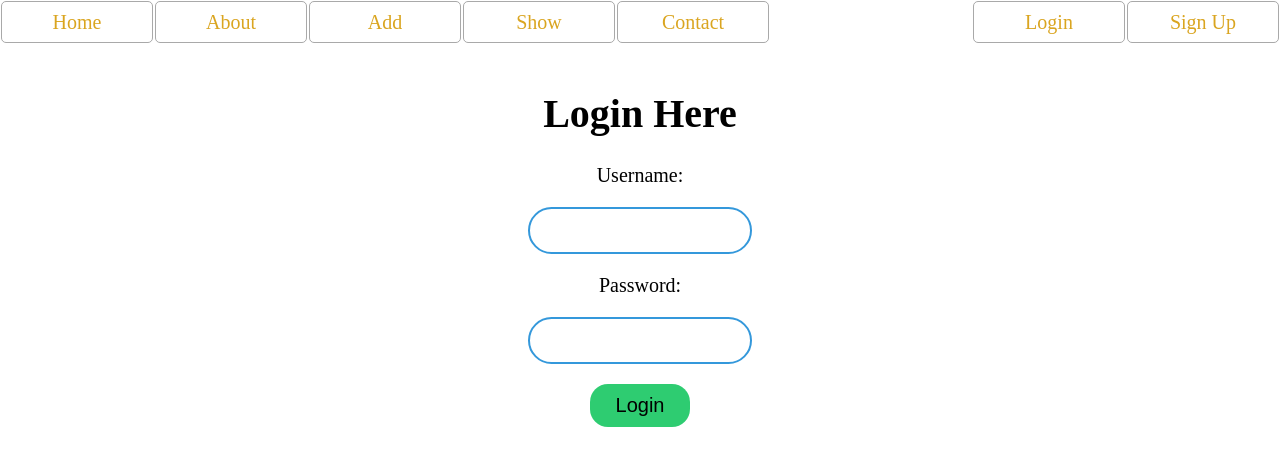
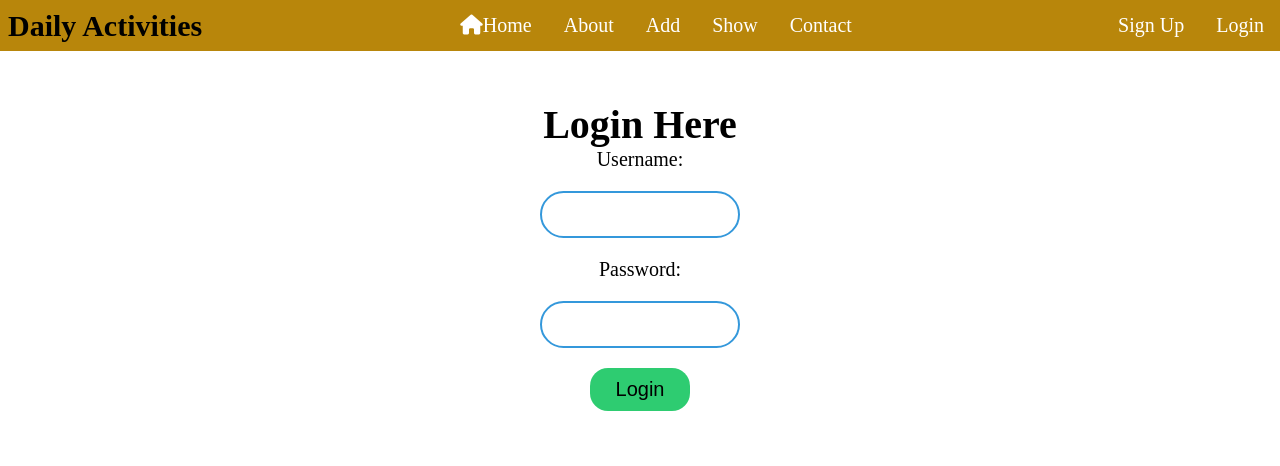
Before and after one commit to HussainShafayet/Daily-activities, a Django app: a page that uses templates/base.html in a window 1280 px wide. Shown: the top 466 px of the page. Run offline with Django 3.2, Linux system fonts and the light colour scheme; some libraries are stand-ins or nearby versions.

Commit message:
updated table

```diff
--- a/main/forms.py
+++ b/main/forms.py
@@ -13,7 +13,7 @@ class MyExpenses(forms.ModelForm):
         ]
 
     def __init__(self, user, *args, **kwargs):
-        super(MyExpenses, self).__init__(*args, **kwargs)
+        super(MyExpenses,self).__init__(*args, **kwargs)
         self.fields['category'].queryset=Category.objects.filter(user=user)
 
 
--- a/main/urls.py
+++ b/main/urls.py
@@ -4,7 +4,7 @@ from .import views
 urlpatterns = [
     path('', views.main, name='main'),
     path('about/', views.about, name='about'),
-    path('data/<int:id>', views.data, name='data'),
+    path('data/', views.data, name='data'),
     path('add/', views.form, name='add'),
     path('show/',views.show_catg,name='show'),
     path('category/',views.add_category,name='category'),
--- a/main/views.py
+++ b/main/views.py
@@ -3,6 +3,7 @@ from .models import Expenses,Category
 from .forms import MyExpenses, Register, UserLoginForm,Add_category
 from django.contrib.auth import authenticate, login, logout as django_logout
 from django.contrib.auth.decorators import login_required
+from django.db.models import Sum
 
 
 
@@ -35,7 +36,6 @@ def user_login(request):
 
                 }
                 return render(request,'login.html',contex)
-        print("Login Successfully")
     else:
         log_form =UserLoginForm()
     return render(request, 'login.html', {'log_form': log_form})
@@ -53,10 +53,31 @@ def about(request):
     return render(request,'about.html')
 
 @login_required(login_url='login')
-def data(request, id):
-    current_user=request.user
-    exps = Expenses.objects.filter(user=current_user,category__id=id)
-    return render(request, 'data.html', {'exps':exps})
+def data(request):
+    current_user = request.user
+    catgs = Category.objects.filter(user=current_user)
+    if request.POST.get('categ'):
+        cat = request.POST.get('categ')
+        id = Category.objects.get(user=current_user,category=cat)
+        exps = Expenses.objects.filter(user=current_user, category=id).order_by('date')
+        total_exps = exps.aggregate(Sum('amount'))
+        context = {
+            'cat':cat,
+            'catgs': catgs,
+            'total_exps': total_exps,
+            'exps': exps
+        }
+        return render(request, 'data.html', context)
+    else:
+        catgs = Category.objects.filter(user=current_user)
+        exps = Expenses.objects.filter(user=current_user).order_by('category','date',)
+        total_exps = exps.aggregate(Sum('amount'))
+        context = {
+            'catgs': catgs,
+            'total_exps': total_exps,
+            'exps': exps
+        }
+        return render(request, 'data.html', context)
 
 
 @login_required(login_url='login')
@@ -70,7 +91,7 @@ def form(request):
             exp.purpose = exp_form.cleaned_data['purpose']
             exp.amount = exp_form.cleaned_data['amount']
             exp.save()
-        return redirect('show')
+        return redirect('data')
 
     else:
         exp_form = MyExpenses(request.user)
@@ -90,8 +111,13 @@ def add_category(request):
             cat.user = request.user
             cat.category = category.cleaned_data['category']
             for i in ct:
-                if i.category == cat.category and i.user==request.user:
-                    return redirect('/')
+                if i.category == cat.category and i.user == request.user:
+                    contex = {
+                        'category': Add_category(),
+                        'error':"This category already added"
+                    }
+                    return render(request, 'form.html', contex)
+
             cat.save()
             return redirect('add')
     else:
@@ -103,15 +129,16 @@ def add_category(request):
 def show_catg(request):
     cur_user = request.user
     catgs = Category.objects.filter(user=cur_user)
-    return render(request, 'base.html', {'catgs': catgs})
+    return render(request, 'data.html', {'catgs': catgs})
 
 def edit(request, id):
     expense = Expenses.objects.get(id=id)
     if request.method == 'POST':
-        expe=MyExpenses(request.POST,instance=expense)
-        if expe.is_valid():
-            expe.save()
-            return redirect('data')
+        expense.category=Category.objects.get(id=request.POST['category'])
+        expense.purpose=request.POST['purpose']
+        expense.amount=request.POST['amount']
+        expense.save()
+        return redirect('data')
     else:
         form = MyExpenses(instance=expense, user=request.user)
         contex = {
--- a/static/js/main.js
+++ b/static/js/main.js
@@ -1,5 +1,8 @@
 $(document).ready(function() {
-    $('#data_del').on('click', function() {
+    $('.data_del').on('click', function() {
         return confirm('Are you sure?');
     });
+    $('#icon').click(function() {
+        $('#side-menu').slideToggle(1000);
+    });
 });
--- a/static/style/main.css
+++ b/static/style/main.css
@@ -1,65 +1,109 @@
- body {
+     * {
+         padding: 0;
          margin: 0;
-     padding: 0;
+         box-sizing: border-box;
      }
      /* Menubar Design*/
 
- #menu {
-     height: 40px;
+     nav {
+         background-color: darkgoldenrod;
+         display: flex;
+         justify-content: space-between;
+         align-items: center;
      }
 
- #menu ul {
+     nav #logo {
+         text-align: center;
+         padding: 7px 8px;
+         color: black;
+         font-size: 20px;
+     }
+
+     nav ul {
          margin: 0;
          padding: 0;
          list-style-type: none;
-     width: 100%;
-     margin: 0px auto;
+         display: flex;
      }
 
- #menu ul li {
-     position: relative;
-     text-align: center;
-     float: left;
-     width: 150px;
-     height: 40px;
-     line-height: 40px;
-     border: 1px solid darkgrey;
-     margin: 1px;
-     border-radius: 5px;
- }
-
- #menu ul li a {
+     nav a {
+         padding: 14px 16px;
          text-decoration: none;
          text-transform: capitalize;
          display: block;
          font-size: 20px;
-     color: goldenrod;
+         color: white;
      }
 
- #menu ul li a:hover {
-     background-color: #2ecc71;
+     nav a:hover {
          transition: 0.5s;
          color: black;
      }
 
- #menu ul li ul {
-     margin: 0px;
-     float: none;
-     display: none;
-     position: absolute;
+     nav #prof ul {
+         padding: 0;
+         margin: 0;
+         display: flex;
+         justify-content: flex-end;
+         align-items: center;
+         list-style-type: none;
      }
 
- #menu ul li:hover>ul {
-     display: block;
+     nav #prof li i {
+         cursor: pointer;
      }
 
- #menu ul ul ul {
-     margin-left: 150px;
-     top: 0;
+     nav #prof a {
+         padding: 14px 16px;
+         text-decoration: none;
+         text-transform: capitalize;
+         display: block;
+         font-size: 20px;
      }
 
- #menu ul .con {
-     float: right;
+     nav #prof .pro {
+         padding: 14px 16px;
+         font-size: 20px;
+     }
+
+     #side-menu {
+         background-color: #3498db;
+         width: 200px;
+         border: 1px solid seagreen;
+         position: absolute;
+         right: 0;
+         display: none;
+     }
+
+     #side-menu ul {
+         padding: 0;
+         margin: 0;
+         list-style-type: none;
+     }
+
+     #side-menu ul li {
+         display: flex;
+         align-items: center;
+         justify-content: center;
+         width: 100%;
+         padding: 14px 16px;
+     }
+
+     #side-menu a {
+         text-decoration: none;
+         text-transform: capitalize;
+         display: block;
+         font-size: 20px;
+         color: white;
+     }
+
+     #side-menu li:hover {
+         background-color: rgb(216, 140, 226);
+         transition: 0.5s;
+         -webkit-transition: 0.5s;
+         -moz-transition: 0.5s;
+         -ms-transition: 0.5s;
+         -o-transition: 0.5s;
      }
      /* table degin*/
 
@@ -87,14 +131,15 @@
          padding: 12px 12px;
      }
 
- #data_del {
+     .data_del {
          color: red;
          margin-left: 8px;
          font-size: 17px;
          text-decoration: none;
      }
 
- #data_edit {
+     .data_edit {
+         color: #2ecc71;
          margin-left: 8px;
          font-size: 17px;
          text-decoration: none;
@@ -161,3 +206,32 @@
          margin: 0 auto;
          text-align: center;
      }
+     /* Extra small devices (phones, 600px and down) */
+
+     @media only screen and (max-width: 600px) {
+         nav {
+             background-color: black;
+         }
+         nav ul {
+             flex-direction: column;
+         }
+         nav ul li.items {
+             text-align: center;
+             width: 100%;
+         }
+         #tab1 {
+             width: 100%;
+         }
+     }
+     /* Small devices (portrait tablets and large phones, 600px and up) */
+
+     @media only screen and (min-width: 600px) {}
+     /* Medium devices (landscape tablets, 768px and up) */
+
+     @media only screen and (min-width: 768px) {}
+     /* Large devices (laptops/desktops, 992px and up) */
+
+     @media only screen and (min-width: 992px) {}
+     /* Extra large devices (large laptops and desktops, 1200px and up) */
+
+     @media only screen and (min-width: 1200px) {}
--- a/templates/base.html
+++ b/templates/base.html
@@ -10,23 +10,37 @@
 </head>
 
 <body>
-    <div id="menu">
+    <nav>
+        <div id="logo">
+            <h1>Daily Activities</h1>
+        </div>
+
         <ul>
-            <li> <a href="{% url 'main' %}">home</a> </li>
-            <li> <a href="{% url 'about' %}">About</a> </li>
-            <li> <a href="{% url 'add' %}">Add</a> </li>
-            <li> <a href="{% url 'show' %}">show</a>
-                <ul>
-                    {% for catg in catgs %}
-                    <li>
-                        <a href="{% url 'data' catg.id %}">{{catg.category}}</a>
-                    </li>{% endfor %}
-                </ul>
+            <li class="items">
+                <a href="{% url 'main' %}"> <i class="fas fa-home"></i>home</a>
             </li>
-            <li> <a href="">contact</a> </li>{% if user.is_authenticated %}
-            <li class="con"> <a href="{% url 'logout' %}">logout</a> </li>{% else %}
-            <li class="con"> <a href="{% url 'register'%}">sign up</a> </li>
-            <li class="con"> <a href="{% url 'login' %}">login</a> </li>{% endif %}
+            <li class="items"> <a href="{% url 'about' %}">About</a> </li>
+            <li class="items"> <a href="{% url 'add' %}">Add</a> </li>
+            <li class="items"> <a href="{% url 'data' %}">show</a></li>
+            <li class="items"> <a href="">contact</a> </li>
+        </ul>
+
+        <div id="prof">
+            <ul>
+                {% if user.is_authenticated %}
+                <li class="pro">Hello {{user.username}}</li>
+                <li class="pro"><i id="icon" class="far fa-user-circle "></i></li>{% else %}
+                <li> <a href="{% url 'register'%}">sign up</a> </li>
+                <li> <a href="{% url 'login' %}">login</a> </li>{% endif %}
+            </ul>
+        </div>
+    </nav>
+    <div id="side-menu">
+
+        <ul>
+            <li><a href="">profile</a></li>
+            <li><a href="">setting</a></li>
+            <li><a href="{% url 'logout' %}">logout</a></li>
         </ul>
 
     </div>
@@ -35,6 +49,7 @@
 
     <script src="https://ajax.googleapis.com/ajax/libs/jquery/3.5.1/jquery.min.js"></script>
     <script src="{% static 'js/main.js' %}"></script>
+    <script src="https://kit.fontawesome.com/bf12ee2437.js" crossorigin="anonymous"></script>
 </body>
 
 </html>
--- a/templates/edit.html
+++ b/templates/edit.html
@@ -1,11 +1,10 @@
 {% extends 'base.html' %} {% block title %}Edit{% endblock %}{% block content %}
 
-<h1>This is edit</h1>
-<p>Hello</p>
 <div class="container">
     <form action="" method="POST">
+
         {% csrf_token %} {{form}}
-        <input type="submit" name="submit" id="" value="Save">
+        <input type="submit" name="" id="" value="Submit">
     </form>
 </div>
 {% endblock %}
```
Also changed, not shown: templates/data.html (+24 -4 lines), templates/form.html (+5 -3 lines). Lines whose indentation alone changed are shown as unchanged.
